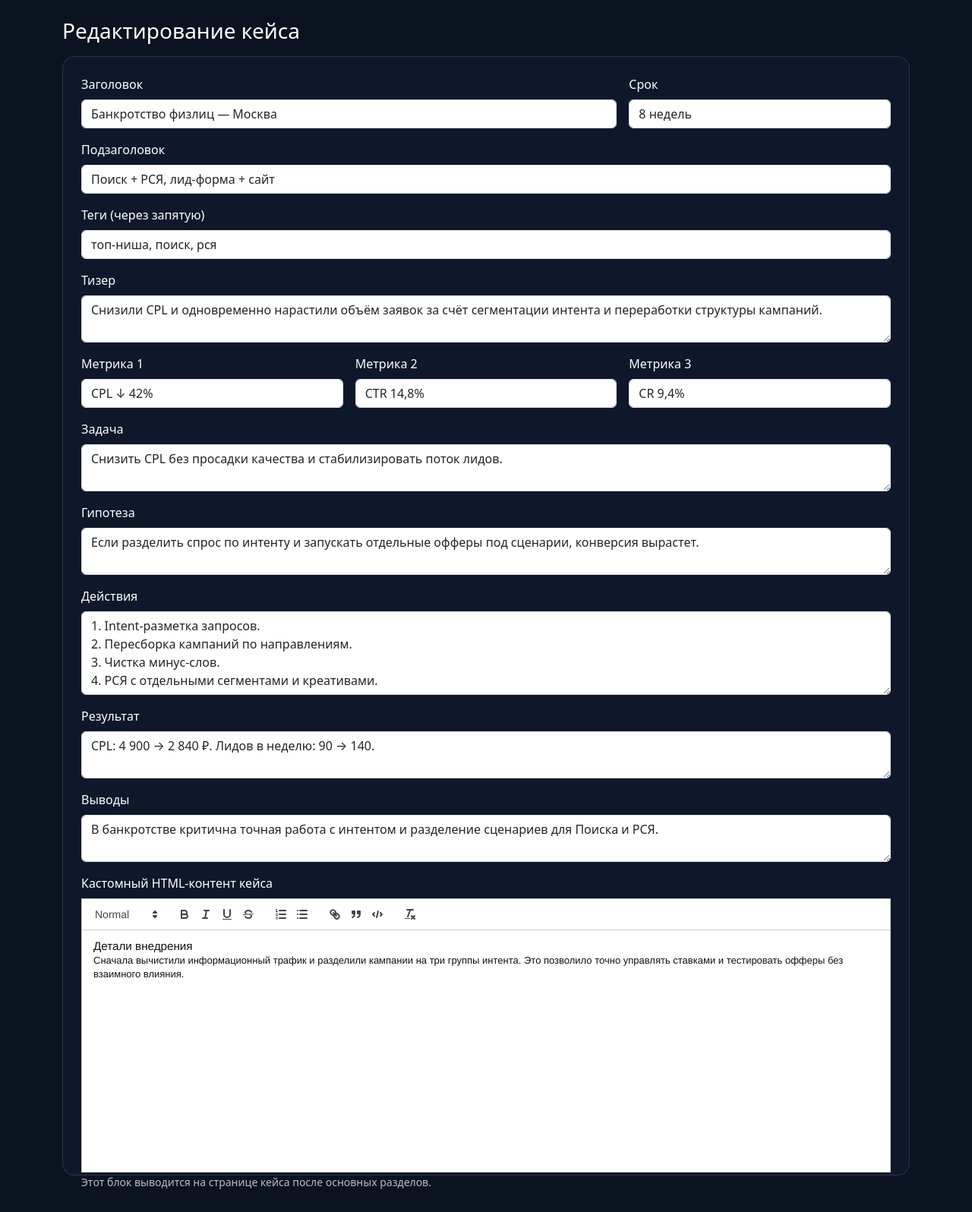
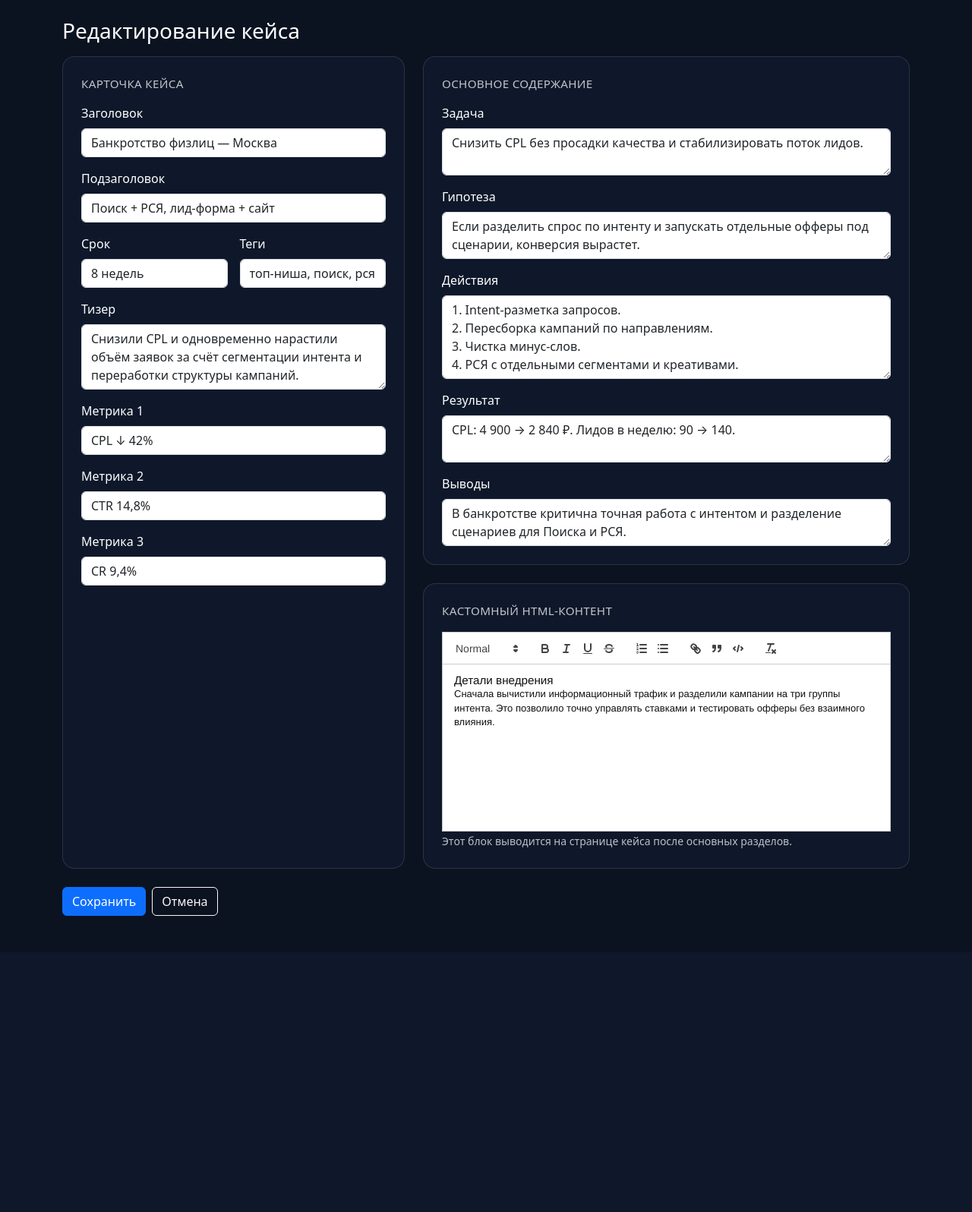
Before and after one commit to barabanov-oi/context_landing, a Flask app: page /admin/cases/bankrotstvo-fizlits-moskva/edit in a window 1280 px wide. Shown: the part 57-1653 px from the top of the page at 76% size. After the commit the page ends 1263 px from the top, so only its background shows below. Run offline with Flask 3, Linux system fonts and the light colour scheme; the visitor is signed in with stand-in values (Sample User, id 1); some libraries are stand-ins or nearby versions.

Commit message:
Переверстать форму кейса в два блока
Сокращены длины полей через maxlength и разделена форма на блок карточки и блок контента.

```diff
--- a/templates/admin_form.html
+++ b/templates/admin_form.html
@@ -6,50 +6,76 @@
 <style>
   .ql-toolbar, .ql-container { background: #fff; color: #111; }
   #editor { min-height: 220px; }
+  .form-block-title { font-size: .95rem; letter-spacing: .02em; text-transform: uppercase; color: rgba(255,255,255,.75); }
 </style>
 {% endblock %}
 
 {% block content %}
 <h1 class="h3 mb-3">{% if case %}Редактирование кейса{% else %}Новый кейс{% endif %}</h1>
-<form method="post" class="card-glass p-4" id="case-form">
+<form method="post" id="case-form">
+  <div class="row g-4">
+    <div class="col-lg-5">
+      <div class="card-glass p-4 h-100">
+        <p class="form-block-title mb-3">Карточка кейса</p>
         <div class="row g-3">
-    <div class="col-md-8">
+          <div class="col-12">
             <label class="form-label">Заголовок</label>
-      <input class="form-control" name="title" value="{{ case.title if case else '' }}" required>
-    </div>
-    <div class="col-md-4">
-      <label class="form-label">Срок</label>
-      <input class="form-control" name="duration" value="{{ case.duration if case else '' }}">
+            <input class="form-control" name="title" maxlength="90" value="{{ case.title if case else '' }}" required>
           </div>
           <div class="col-12">
             <label class="form-label">Подзаголовок</label>
-      <input class="form-control" name="subtitle" value="{{ case.subtitle if case else '' }}">
+            <input class="form-control" name="subtitle" maxlength="110" value="{{ case.subtitle if case else '' }}">
           </div>
-    <div class="col-12">
-      <label class="form-label">Теги (через запятую)</label>
-      <input class="form-control" name="tags" value="{{ case.tags|join(', ') if case else '' }}">
+          <div class="col-md-6">
+            <label class="form-label">Срок</label>
+            <input class="form-control" name="duration" maxlength="30" value="{{ case.duration if case else '' }}">
+          </div>
+          <div class="col-md-6">
+            <label class="form-label">Теги</label>
+            <input class="form-control" name="tags" maxlength="120" value="{{ case.tags|join(', ') if case else '' }}" placeholder="через запятую">
           </div>
           <div class="col-12">
             <label class="form-label">Тизер</label>
-      <textarea class="form-control" rows="2" name="teaser">{{ case.teaser if case else '' }}</textarea>
+            <textarea class="form-control" rows="3" maxlength="220" name="teaser">{{ case.teaser if case else '' }}</textarea>
           </div>
-    <div class="col-md-4"><label class="form-label">Метрика 1</label><input class="form-control" name="metric_1" value="{{ case.metric_1 if case else '' }}"></div>
-    <div class="col-md-4"><label class="form-label">Метрика 2</label><input class="form-control" name="metric_2" value="{{ case.metric_2 if case else '' }}"></div>
-    <div class="col-md-4"><label class="form-label">Метрика 3</label><input class="form-control" name="metric_3" value="{{ case.metric_3 if case else '' }}"></div>
-    <div class="col-12"><label class="form-label">Задача</label><textarea class="form-control" rows="2" name="task">{{ case.task if case else '' }}</textarea></div>
-    <div class="col-12"><label class="form-label">Гипотеза</label><textarea class="form-control" rows="2" name="hypothesis">{{ case.hypothesis if case else '' }}</textarea></div>
-    <div class="col-12"><label class="form-label">Действия</label><textarea class="form-control" rows="4" name="actions">{{ case.actions if case else '' }}</textarea></div>
-    <div class="col-12"><label class="form-label">Результат</label><textarea class="form-control" rows="2" name="result">{{ case.result if case else '' }}</textarea></div>
-    <div class="col-12"><label class="form-label">Выводы</label><textarea class="form-control" rows="2" name="conclusion">{{ case.conclusion if case else '' }}</textarea></div>
+          <div class="col-12">
+            <label class="form-label">Метрика 1</label>
+            <input class="form-control" name="metric_1" maxlength="35" value="{{ case.metric_1 if case else '' }}">
+          </div>
+          <div class="col-12">
+            <label class="form-label">Метрика 2</label>
+            <input class="form-control" name="metric_2" maxlength="35" value="{{ case.metric_2 if case else '' }}">
+          </div>
+          <div class="col-12">
+            <label class="form-label">Метрика 3</label>
+            <input class="form-control" name="metric_3" maxlength="35" value="{{ case.metric_3 if case else '' }}">
+          </div>
+        </div>
+      </div>
+    </div>
 
-    <div class="col-12">
-      <label class="form-label">Кастомный HTML-контент кейса</label>
+    <div class="col-lg-7">
+      <div class="card-glass p-4 mb-4">
+        <p class="form-block-title mb-3">Основное содержание</p>
+        <div class="row g-3">
+          <div class="col-12"><label class="form-label">Задача</label><textarea class="form-control" rows="2" maxlength="350" name="task">{{ case.task if case else '' }}</textarea></div>
+          <div class="col-12"><label class="form-label">Гипотеза</label><textarea class="form-control" rows="2" maxlength="350" name="hypothesis">{{ case.hypothesis if case else '' }}</textarea></div>
+          <div class="col-12"><label class="form-label">Действия</label><textarea class="form-control" rows="4" maxlength="1200" name="actions">{{ case.actions if case else '' }}</textarea></div>
+          <div class="col-12"><label class="form-label">Результат</label><textarea class="form-control" rows="2" maxlength="350" name="result">{{ case.result if case else '' }}</textarea></div>
+          <div class="col-12"><label class="form-label">Выводы</label><textarea class="form-control" rows="2" maxlength="350" name="conclusion">{{ case.conclusion if case else '' }}</textarea></div>
+        </div>
+      </div>
+
+      <div class="card-glass p-4">
+        <p class="form-block-title mb-3">Кастомный HTML-контент</p>
         <div id="editor">{{ case.custom_content|safe if case else '' }}</div>
         <input type="hidden" name="custom_content" id="custom_content_input">
         <small class="text-muted-1">Этот блок выводится на странице кейса после основных разделов.</small>
       </div>
     </div>
-  <div class="mt-3 d-flex gap-2">
+  </div>
+
+  <div class="mt-4 d-flex gap-2">
     <button class="btn btn-primary" type="submit">Сохранить</button>
     <a class="btn btn-outline-light" href="{{ url_for('admin_list') }}">Отмена</a>
   </div>
```
Lines whose indentation alone changed are shown as unchanged.
